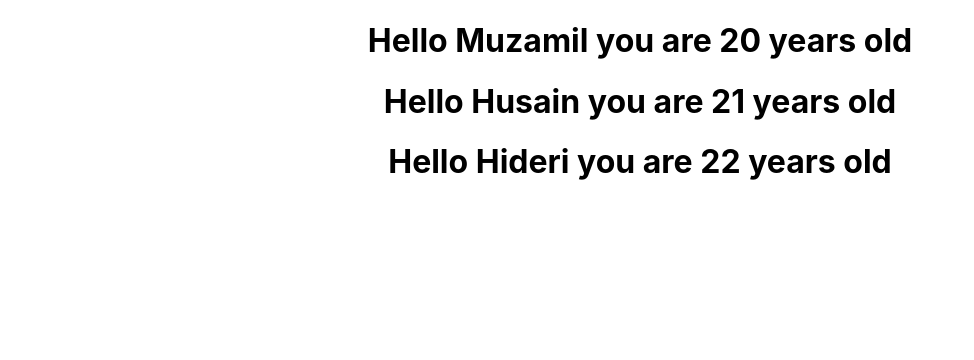
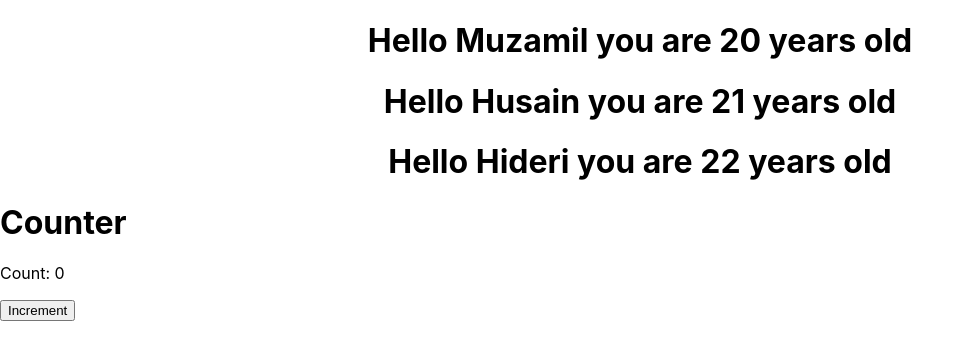
Before and after one commit to MuzamilHussainHaideri/React, a React (Create React App) app: page / in a window 1280 px wide. Shown: the top 360 px of the page, without its empty margins (0-974 px from the left). Built offline with nearby package versions, Linux system fonts and the light colour scheme.

Commit message:
Added counter to see state working.

```diff
--- a/src/App.js
+++ b/src/App.js
@@ -1,12 +1,18 @@
 import './App.css';
 import { Greet } from './components/Greet';
+import { Counter } from './components/Counter';
 
 function App() {
   return (
-    <div className="App">
-      <Greet name = "Muzamil" age = {20} />
-      <Greet name = "Husain" age = {21} />
-      <Greet name = "Hideri" age = {22} />
+    <div>
+      <div className="App">
+        <Greet name = "Muzamil" age = {20} />
+        <Greet name = "Husain" age = {21} />
+        <Greet name = "Hideri" age = {22} />
+      </div>
+      <div>
+        <Counter />
+      </div>
     </div>
   );
 }
--- /dev/null
+++ b/src/components/Counter.js
@@ -0,0 +1,10 @@
+import { useState } from "react";
+
+export const Counter = () => {
+    const [count, setCount] = useState(0);
+    return <div>
+        <h1>Counter</h1>
+        <p>Count: {count}</p>
+        <button onClick={() => setCount(count + 1)}>Increment</button>
+    </div>
+}
```
